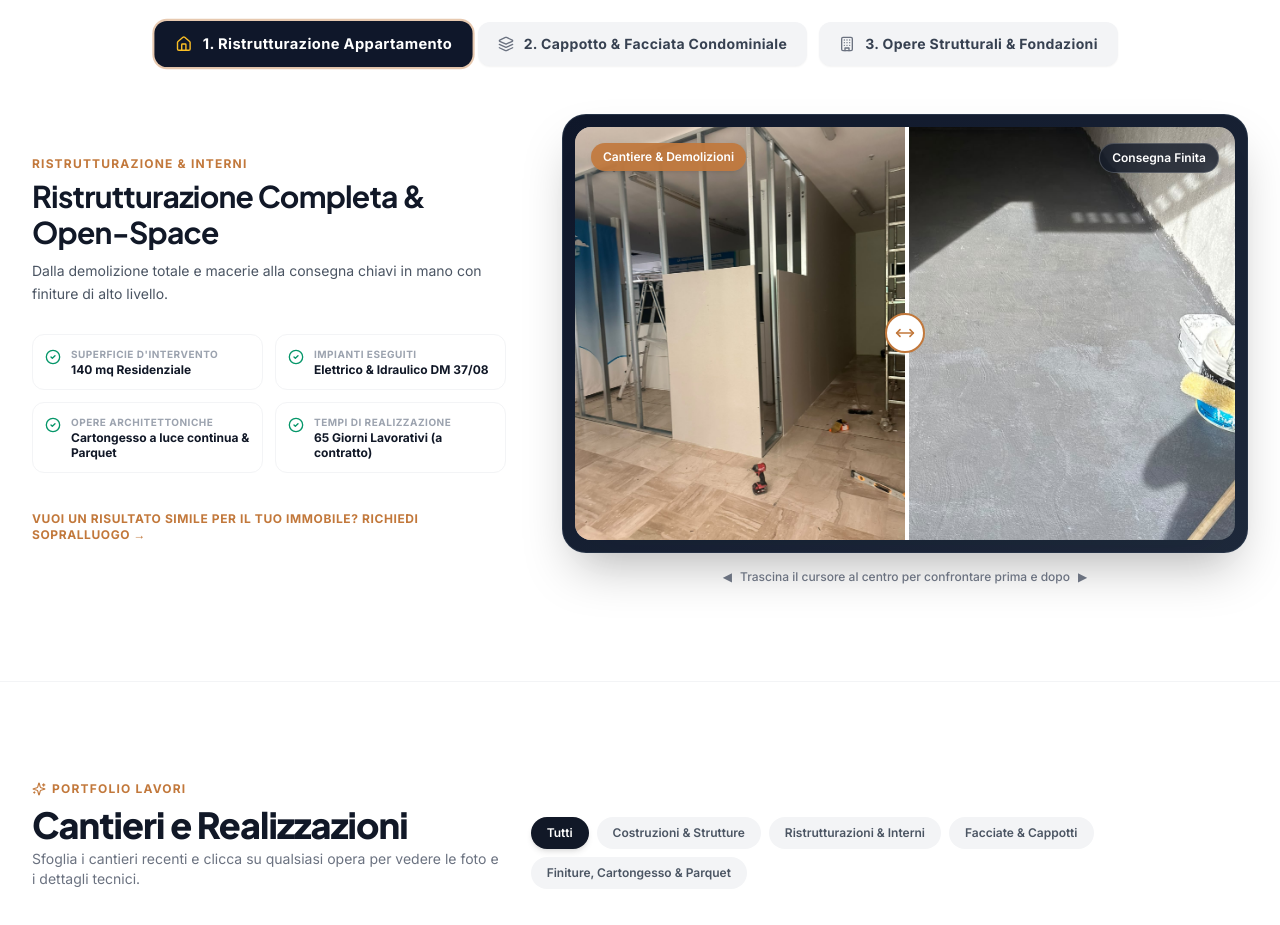
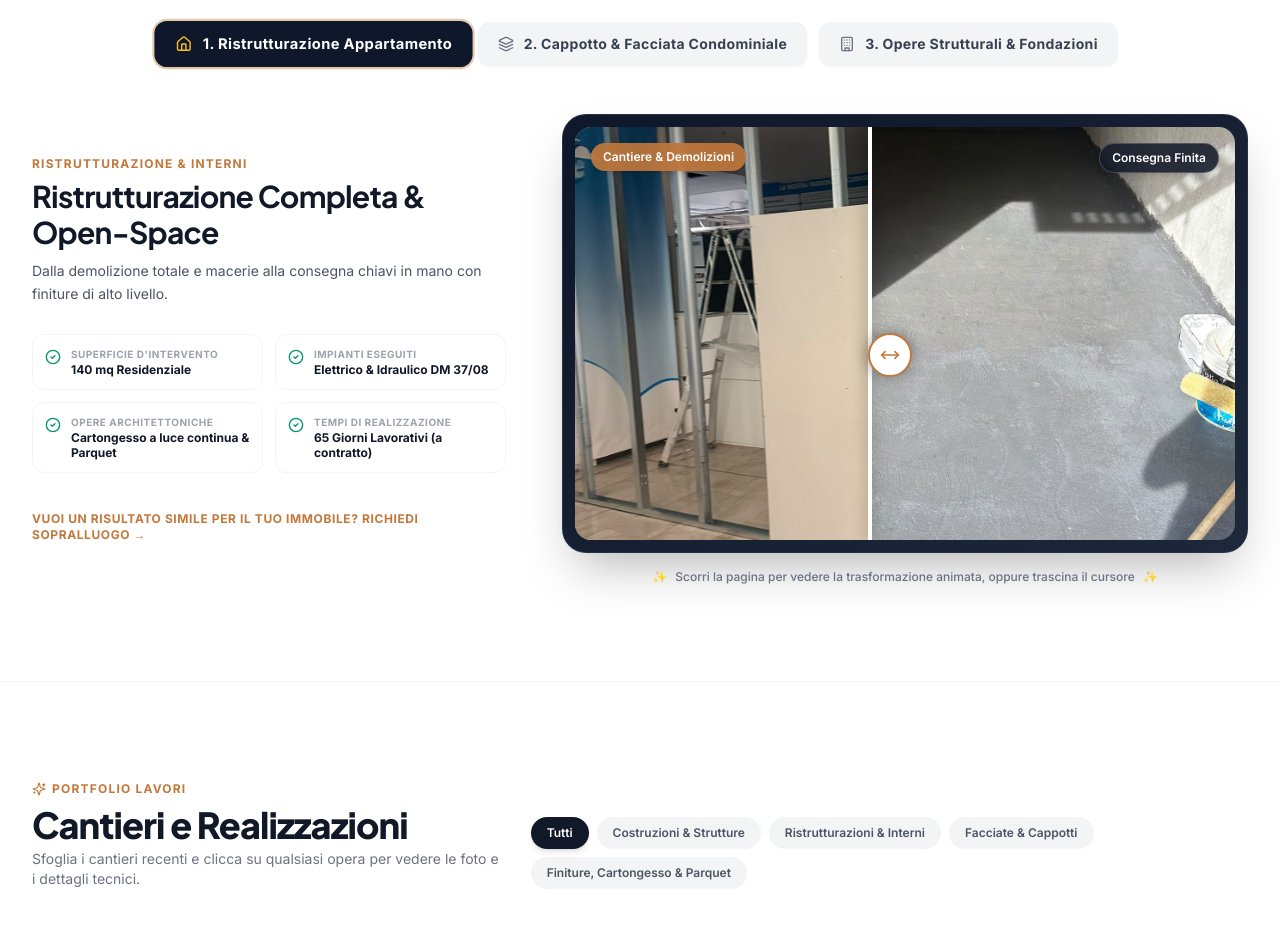
Before and after one commit to francescoseminara2000-wq/sito-impresa-edile, a React (Vite) app in the folder frontend/: page / in a window 1280 px wide. Shown: the part 3400-4325 px from the top of the page. Built offline with nearby package versions, Linux system fonts and the light colour scheme; no server answers.

Commit message:
feat(slider): animazione fluida prima/dopo sincronizzata con lo scroll della pagina

```diff
--- a/frontend/src/components/blocks/BeforeAfterBlock.tsx
+++ b/frontend/src/components/blocks/BeforeAfterBlock.tsx
@@ -188,7 +188,7 @@ export const BeforeAfterBlock: React.FC<{ content?: BeforeAfterContent }> = ({ c
                 />
               </div>
               <p className="text-center text-xs text-gray-500 mt-4 flex items-center justify-center gap-2 font-medium">
-                <span>◀</span> Trascina il cursore al centro per confrontare prima e dopo <span>▶</span>
+                <span>✨</span> Scorri la pagina per vedere la trasformazione animata, oppure trascina il cursore <span>✨</span>
               </p>
             </div>
           </motion.div>
--- a/frontend/src/components/ui/BeforeAfterSlider.tsx
+++ b/frontend/src/components/ui/BeforeAfterSlider.tsx
@@ -1,6 +1,6 @@
-import React, { useState, useRef, useCallback } from 'react';
-import { motion } from 'framer-motion';
-import { MoveHorizontal } from 'lucide-react';
+import React, { useState, useRef, useCallback, useEffect } from 'react';
+import { motion, useScroll, useTransform, useSpring, useMotionValue } from 'framer-motion';
+import { MoveHorizontal, Sparkles } from 'lucide-react';
 
 interface BeforeAfterSliderProps {
   beforeImage: string;
@@ -17,38 +17,97 @@ export const BeforeAfterSlider: React.FC<BeforeAfterSliderProps> = ({
   afterLabel = 'Realizzazione Finale',
   className = '',
 }) => {
-  const [sliderPosition, setSliderPosition] = useState(50);
-  const [isDragging, setIsDragging] = useState(false);
   const containerRef = useRef<HTMLDivElement>(null);
+  const [isManualDragging, setIsManualDragging] = useState(false);
+  const manualSliderPos = useMotionValue(50);
 
-  const handleMove = useCallback(
+  // Tracciamento dello scroll per animare automaticamente lo slider durante la discesa
+  const { scrollYProgress } = useScroll({
+    target: containerRef,
+    offset: ['start 85%', 'end 15%'],
+  });
+
+  // Mappa lo scroll progress (da 0 a 1) allo spostamento della levetta (da 12% a 88%)
+  const scrollMappedPos = useTransform(scrollYProgress, [0, 1], [12, 88]);
+
+  // Molla elastica ultra-fluida per il movimento automatico guidato dallo scroll
+  const smoothScrollPos = useSpring(scrollMappedPos, {
+    damping: 26,
+    stiffness: 110,
+    mass: 0.5,
+  });
+
+  // Posizione effettiva renderizzata (spring dello slider)
+  const [currentPosition, setCurrentPosition] = useState(50);
+  const isInteracting = useRef(false);
+
+  useEffect(() => {
+    // Sincronizza la posizione guidata dallo scroll solo quando l'utente non sta trascinando manualmente
+    const unsubscribeScroll = smoothScrollPos.on('change', (latest) => {
+      if (!isInteracting.current) {
+        setCurrentPosition(latest);
+      }
+    });
+
+    const unsubscribeManual = manualSliderPos.on('change', (latest) => {
+      if (isInteracting.current) {
+        setCurrentPosition(latest);
+      }
+    });
+
+    return () => {
+      unsubscribeScroll();
+      unsubscribeManual();
+    };
+  }, [smoothScrollPos, manualSliderPos]);
+
+  // Gestione trascinamento manuale tramite Mouse o Touch
+  const handleManualMove = useCallback(
     (clientX: number) => {
       if (!containerRef.current) return;
       const rect = containerRef.current.getBoundingClientRect();
       const x = clientX - rect.left;
-      const percentage = Math.max(0, Math.min(100, (x / rect.width) * 100));
-      setSliderPosition(percentage);
+      const percentage = Math.max(5, Math.min(95, (x / rect.width) * 100));
+      manualSliderPos.set(percentage);
+      setCurrentPosition(percentage);
     },
-    []
+    [manualSliderPos]
   );
 
+  const handleStartDrag = (clientX: number) => {
+    isInteracting.current = true;
+    setIsManualDragging(true);
+    handleManualMove(clientX);
+  };
+
+  const handleStopDrag = () => {
+    setIsManualDragging(false);
+    // Dopo 1.5 secondi di inattività riabilita dolcemente la sincronizzazione con lo scroll
+    setTimeout(() => {
+      isInteracting.current = false;
+    }, 1500);
+  };
+
   const handleTouchMove = (e: React.TouchEvent) => {
-    handleMove(e.touches[0].clientX);
+    if (!isManualDragging) return;
+    handleManualMove(e.touches[0].clientX);
   };
 
   const handleMouseMove = (e: React.MouseEvent) => {
-    if (!isDragging) return;
-    handleMove(e.clientX);
+    if (!isManualDragging) return;
+    handleManualMove(e.clientX);
   };
 
   return (
     <div
       ref={containerRef}
-      className={`relative select-none overflow-hidden rounded-2xl shadow-soft-elevation cursor-ew-resize aspect-[16/10] bg-brand-dark ${className}`}
-      onMouseDown={() => setIsDragging(true)}
-      onMouseUp={() => setIsDragging(false)}
-      onMouseLeave={() => setIsDragging(false)}
+      className={`relative select-none overflow-hidden rounded-2xl shadow-soft-elevation cursor-ew-resize aspect-[16/10] bg-brand-dark group ${className}`}
+      onMouseDown={(e) => handleStartDrag(e.clientX)}
+      onMouseUp={handleStopDrag}
+      onMouseLeave={handleStopDrag}
       onMouseMove={handleMouseMove}
+      onTouchStart={(e) => handleStartDrag(e.touches[0].clientX)}
+      onTouchEnd={handleStopDrag}
       onTouchMove={handleTouchMove}
     >
       {/* Immagine DOPO (Sfondo completo) */}
@@ -57,14 +116,14 @@ export const BeforeAfterSlider: React.FC<BeforeAfterSliderProps> = ({
         alt={afterLabel}
         className="absolute inset-0 w-full h-full object-cover pointer-events-none"
       />
-      <div className="absolute top-4 right-4 bg-brand-dark/80 backdrop-blur-md text-white text-xs font-semibold px-3 py-1.5 rounded-full border border-white/20">
+      <div className="absolute top-4 right-4 bg-brand-dark/85 backdrop-blur-md text-white text-xs font-semibold px-3 py-1.5 rounded-full border border-white/20 shadow-md">
         {afterLabel}
       </div>
 
-      {/* Immagine PRIMA (Ritaglio mascherato a sinistra) */}
+      {/* Immagine PRIMA (Ritaglio mascherato fluido) */}
       <div
         className="absolute inset-0 overflow-hidden pointer-events-none"
-        style={{ width: `${sliderPosition}%` }}
+        style={{ width: `${currentPosition}%` }}
       >
         <img
           src={beforeImage}
@@ -80,19 +139,34 @@ export const BeforeAfterSlider: React.FC<BeforeAfterSliderProps> = ({
         </div>
       </div>
 
-      {/* Linea divisoria con cursore trascinabile */}
+      {/* Linea divisoria ad alta precisione con cursore animato */}
       <div
-        className="absolute top-0 bottom-0 w-1 bg-white shadow-2xl pointer-events-none"
-        style={{ left: `${sliderPosition}%` }}
+        className="absolute top-0 bottom-0 w-1 bg-white shadow-[0_0_15px_rgba(0,0,0,0.5)] pointer-events-none"
+        style={{ left: `${currentPosition}%` }}
       >
         <motion.div
-          whileHover={{ scale: 1.15 }}
-          whileTap={{ scale: 0.95 }}
-          className="absolute top-1/2 -translate-y-1/2 -translate-x-1/2 w-10 h-10 rounded-full bg-white text-brand-dark shadow-2xl flex items-center justify-center border-2 border-brand-terracotta"
+          animate={{
+            scale: isManualDragging ? 1.2 : 1,
+            boxShadow: isManualDragging
+              ? '0 0 25px rgba(194, 120, 59, 0.8)'
+              : '0 0 15px rgba(0, 0, 0, 0.4)',
+          }}
+          transition={{ type: 'spring', stiffness: 400, damping: 25 }}
+          className="absolute top-1/2 -translate-y-1/2 -translate-x-1/2 w-11 h-11 rounded-full bg-white text-brand-dark shadow-2xl flex items-center justify-center border-2 border-brand-terracotta"
         >
           <MoveHorizontal className="w-5 h-5 text-brand-terracotta" />
         </motion.div>
       </div>
+
+      {/* Indicatore discreto "Scroll Sync" in basso a destra */}
+      <div className="absolute bottom-3 inset-x-0 flex justify-center pointer-events-none opacity-0 group-hover:opacity-100 transition-opacity duration-300">
+        <span className="inline-flex items-center gap-1.5 px-3 py-1 rounded-full bg-black/60 backdrop-blur-md text-[10px] font-semibold text-white/90 border border-white/10 shadow-lg">
+          <Sparkles className="w-3 h-3 text-amber-300" />
+          <span>Animato dallo scroll • Trascina per fermare</span>
+        </span>
+      </div>
     </div>
   );
 };
+
+export default BeforeAfterSlider;
```
Also changed, not shown: 1 other file (tests, documents, lock files or other folders).
